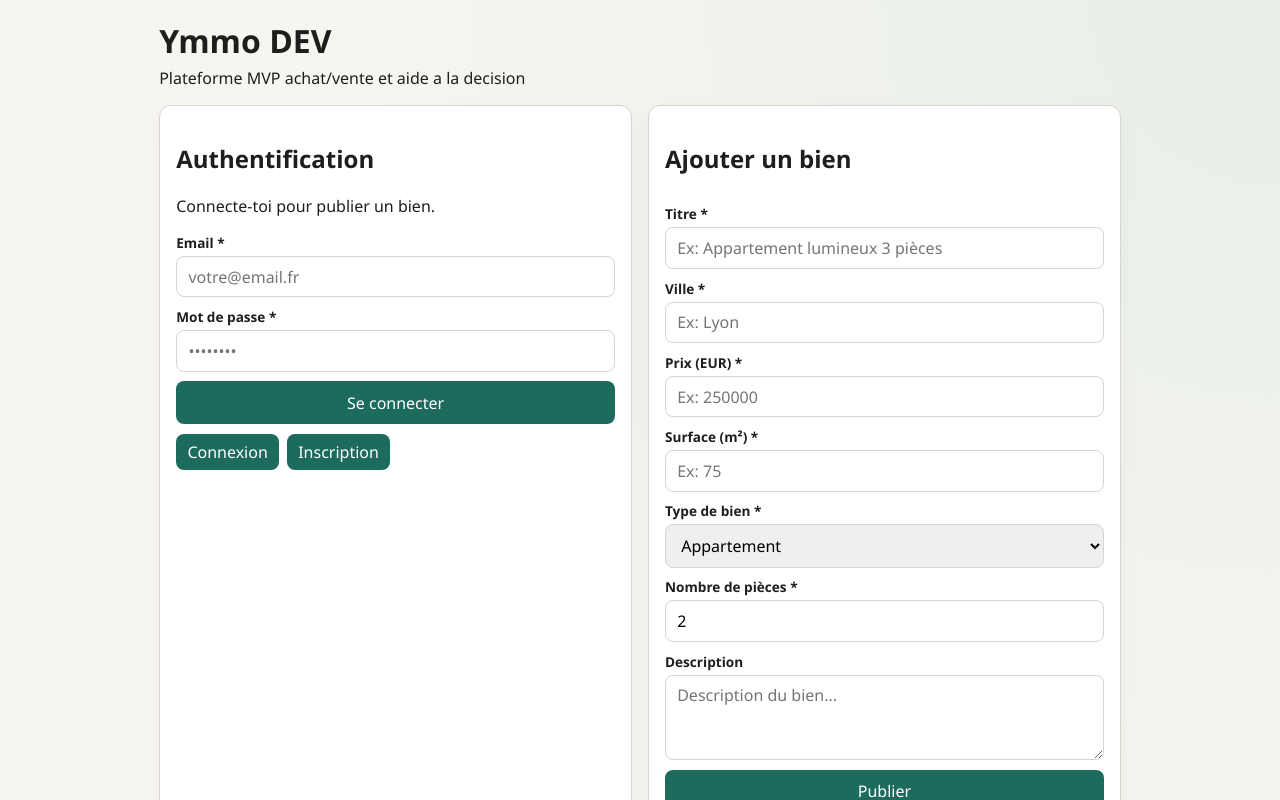
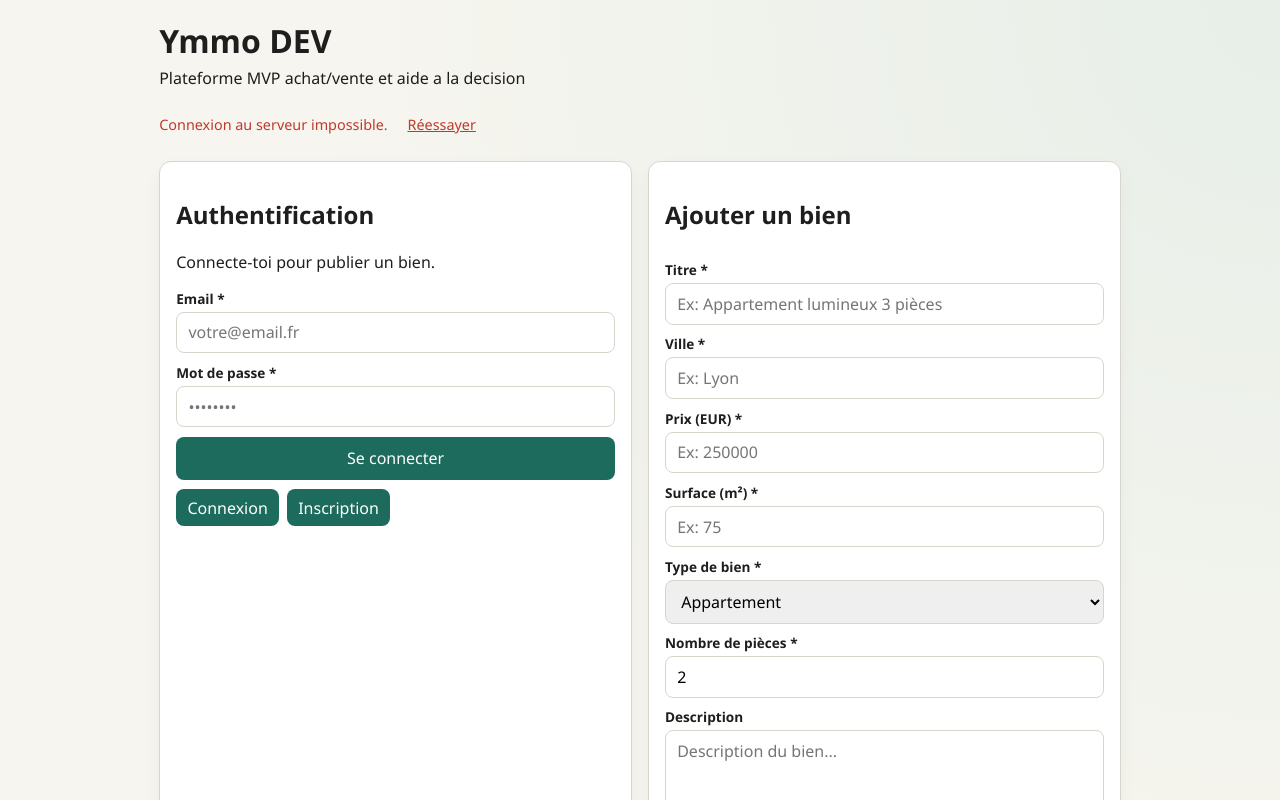
Before and after one commit to BicMehdi/ymmo-platform, a React (Vite) app in the folder frontend/: page / in a window 1280 px wide. Shown: the top 800 px of the page. Built offline with nearby package versions, Linux system fonts and the light colour scheme; no server answers.

Commit message:
fix: error handling fetch + retry button + seed create_all standalone

```diff
--- a/frontend/src/pages/App.jsx
+++ b/frontend/src/pages/App.jsx
@@ -59,6 +59,8 @@ export function App() {
     setCurrentUser(data);
   };
 
+  const [loadError, setLoadError] = useState(false);
+
   const loadProperties = async () => {
     const params = new URLSearchParams();
     Object.entries(filters).forEach(([key, value]) => {
@@ -68,17 +70,24 @@ export function App() {
     });
 
     const query = params.toString();
+    try {
       const response = await fetch(
         `${API_URL}/api/v1/properties${query ? `?${query}` : ""}`
       );
       const data = await response.json();
       setProperties(data);
+      setLoadError(false);
+    } catch (_) {
+      setLoadError(true);
+    }
   };
 
   const loadOverview = async () => {
+    try {
       const response = await fetch(`${API_URL}/api/v1/analytics/overview`);
       const data = await response.json();
       setOverview(data);
+    } catch (_) {}
   };
 
   const estimatePrice = async (payload) => {
@@ -125,6 +134,14 @@ export function App() {
       <header className="hero">
         <h1>Ymmo DEV</h1>
         <p>Plateforme MVP achat/vente et aide a la decision</p>
+        {loadError && (
+          <p role="alert" style={{ color: "#c0392b", fontSize: "0.9rem" }}>
+            Connexion au serveur impossible.{" "}
+            <button type="button" onClick={refreshAll} style={{ textDecoration: "underline", background: "none", border: "none", color: "inherit", cursor: "pointer" }}>
+              Réessayer
+            </button>
+          </p>
+        )}
       </header>
 
       <div className="grid">
```
Also changed, not shown: 1 other file (tests, documents, lock files or other folders). Lines whose indentation alone changed are shown as unchanged.
